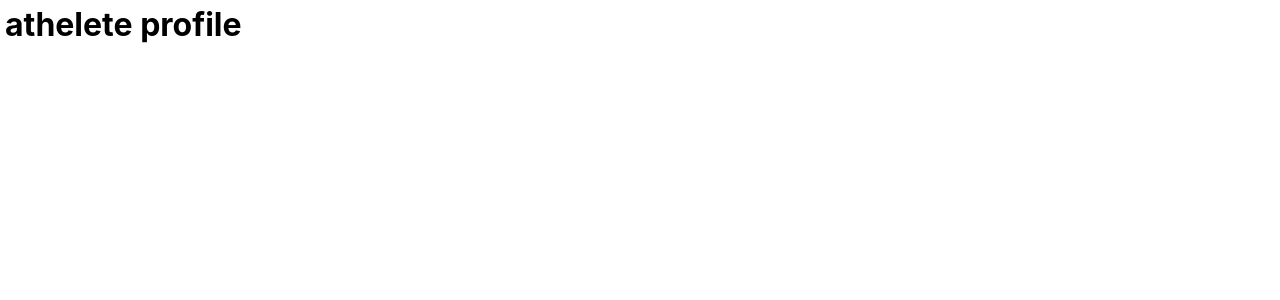
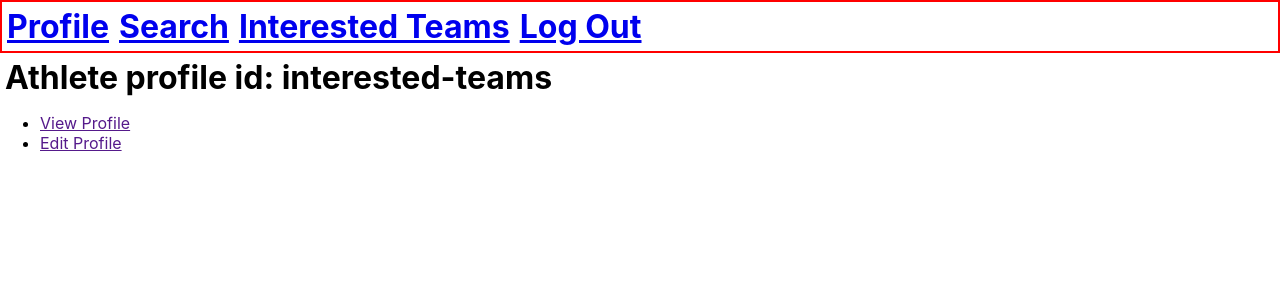
Before and after one commit to KickMatch/KickMatchFE, a React (Create React App) app: page /athlete/interested-teams in a window 1280 px wide. Shown: the top 300 px of the page. Built offline with nearby package versions, Linux system fonts and the light colour scheme.

Commit message:
Add imports for route and link

```diff
--- a/src/components/AthleteProfile/AthleteProfile.js
+++ b/src/components/AthleteProfile/AthleteProfile.js
@@ -1,11 +1,32 @@
 import React from 'react';
 import './AthleteProfile.css';
+import Header from '../Header/Header';
+import { Route, Switch, useParams } from 'react-router';
+import EditPlayerProfile from './EditPlayerProfile/EditPlayerProfile';
+import { Link } from 'react-router-dom';
 
-const AthleteProfile = () => {
+const AthleteProfile = ( ) => {
 
+  const {id} = useParams()
+  // console.log(useRef())
+  return (
+    <>
+      <Header />
+      <h1>Athlete profile id: {id}</h1>
 
-  return (
-    <h1>athelete profile</h1>
+      <ul>
+        <li>
+          <Link> View Profile</Link>
+        </li>
+        <li>
+          <Link> Edit Profile</Link>
+        </li>
+      </ul>
+      <Switch>
+        <Route path='/view-profile' />
+        <Route path='/edit-profile' />
+      </Switch>
+    </>
   );
 }
 
```
